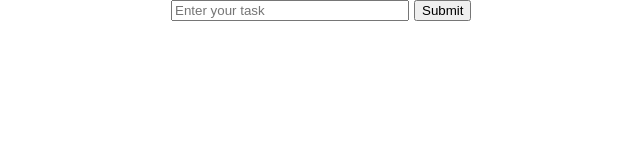
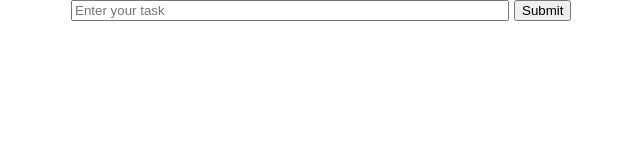
Before and after one commit to vitalii-khrypko/todolist, a plain HTML site: page index.html in a window 1280 px wide. Shown: the whole page, without its empty margins (319-959 px from the left). Drawn offline with Linux system fonts and the light colour scheme.

Commit message:
styles ref

```diff
--- a/index.html
+++ b/index.html
@@ -8,11 +8,11 @@
     <title>ToDo List</title>
     <style>
       body {
-        width: 300px;
+        width: 500px;
         margin: auto;
       }
       input {
-        width: 230px;
+        width: 430px;
       }
       div {
         display: flex;
```
